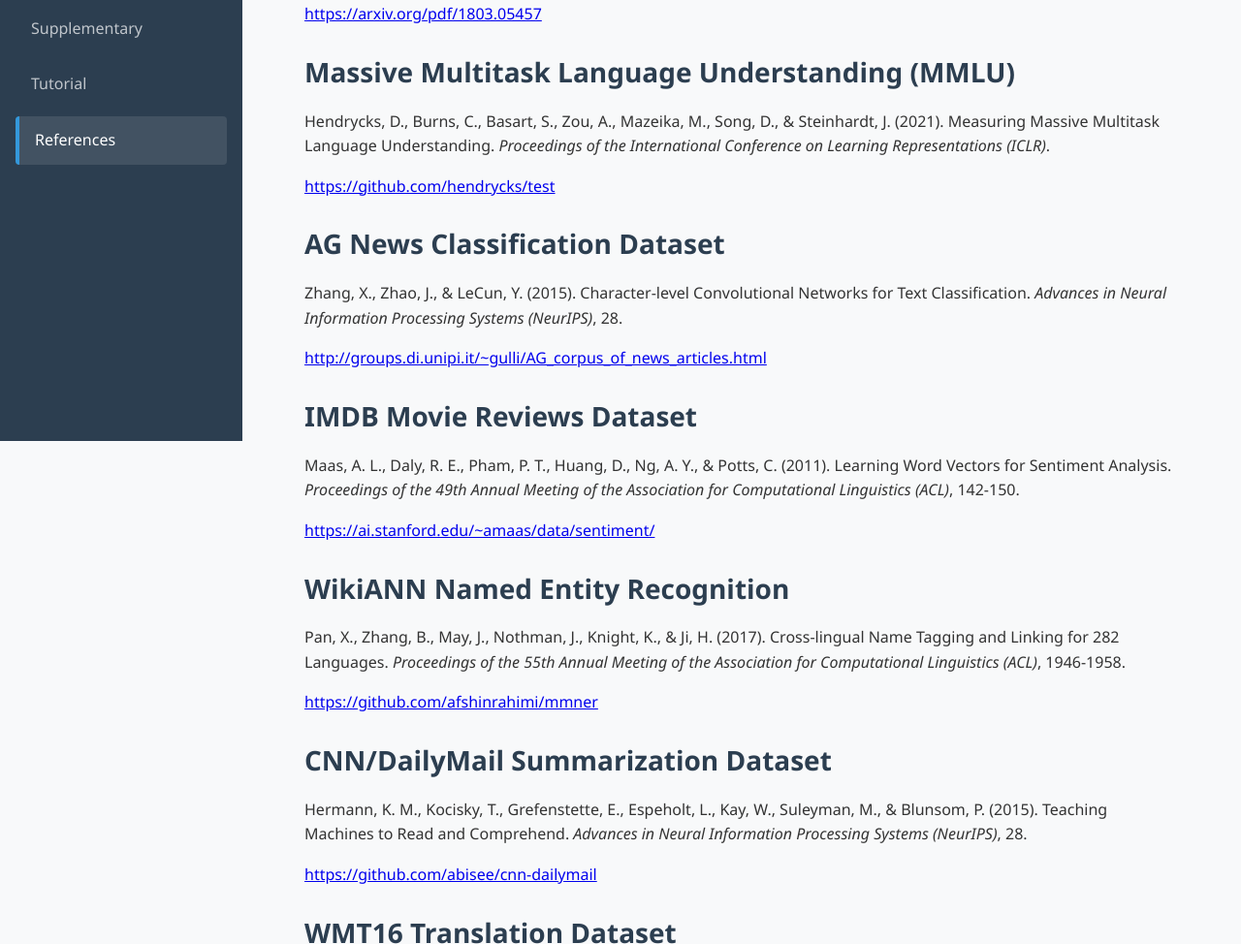
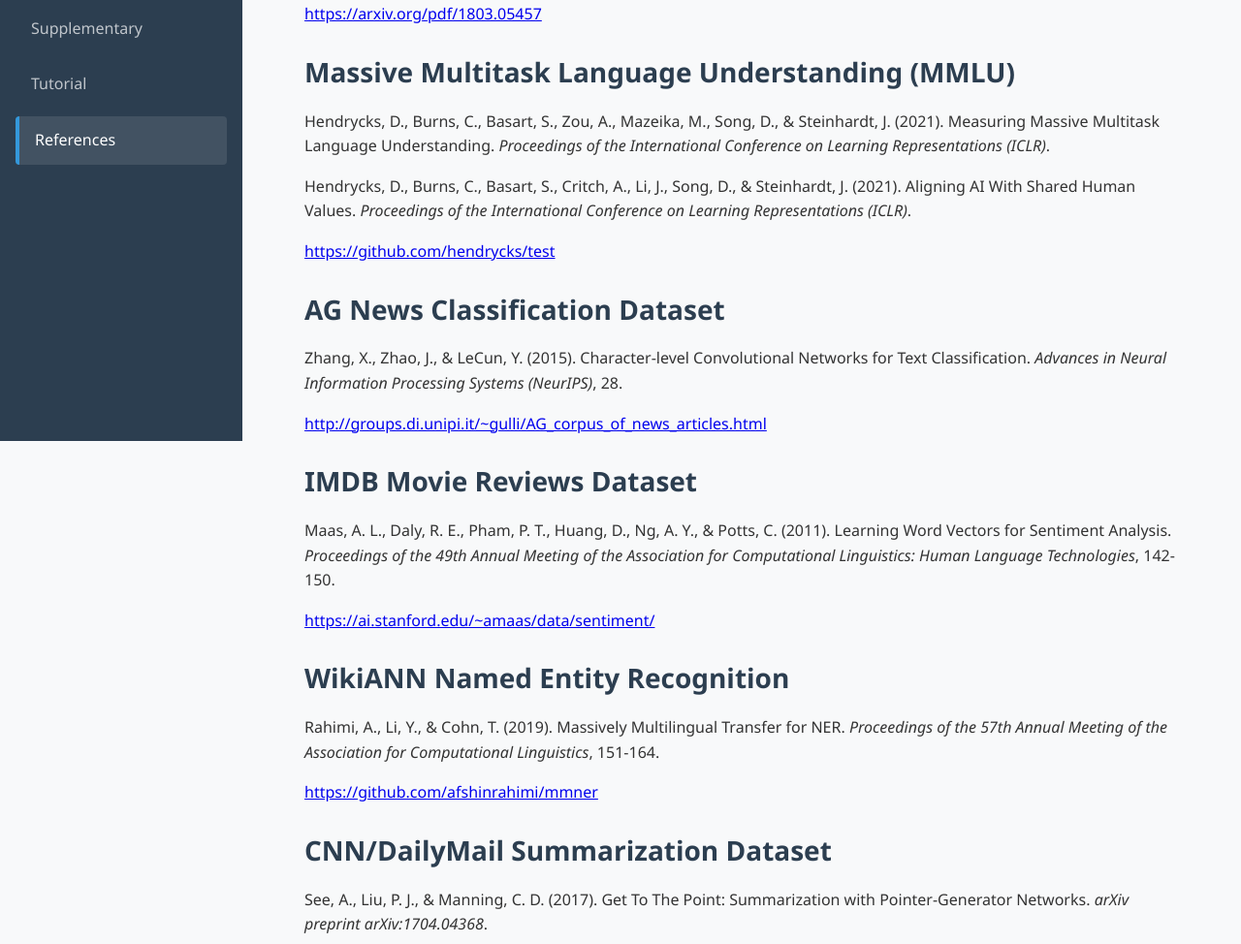
Before and after one commit to beesfleas/FMBench, a plain HTML site: page docs/references.html in a window 1280 px wide. Shown: the part 345-1319 px from the top of the page at 97% size. Drawn offline with Linux system fonts and the light colour scheme.

Commit message:
fixed references

```diff
--- a/docs/references.html
+++ b/docs/references.html
@@ -42,6 +42,10 @@
                 Measuring Massive Multitask Language Understanding.
                 <em>Proceedings of the International Conference on Learning Representations (ICLR)</em>.
             </p>
+            <p>Hendrycks, D., Burns, C., Basart, S., Critch, A., Li, J., Song, D., & Steinhardt, J. (2021).
+                Aligning AI With Shared Human Values.
+                <em>Proceedings of the International Conference on Learning Representations (ICLR)</em>.
+            </p>
             <p><a href="https://github.com/hendrycks/test" target="_blank">https://github.com/hendrycks/test</a></p>
 
             <h3 id="ref-agnews">AG News Classification Dataset</h3>
@@ -55,25 +59,25 @@
             <h3 id="ref-imdb">IMDB Movie Reviews Dataset</h3>
             <p>Maas, A. L., Daly, R. E., Pham, P. T., Huang, D., Ng, A. Y., & Potts, C. (2011).
                 Learning Word Vectors for Sentiment Analysis.
-                <em>Proceedings of the 49th Annual Meeting of the Association for Computational Linguistics (ACL)</em>,
-                142-150.
+                <em>Proceedings of the 49th Annual Meeting of the Association for Computational Linguistics: Human
+                    Language Technologies</em>, 142-150.
             </p>
             <p><a href="https://ai.stanford.edu/~amaas/data/sentiment/"
                     target="_blank">https://ai.stanford.edu/~amaas/data/sentiment/</a></p>
 
             <h3 id="ref-wikiann">WikiANN Named Entity Recognition</h3>
-            <p>Pan, X., Zhang, B., May, J., Nothman, J., Knight, K., & Ji, H. (2017).
-                Cross-lingual Name Tagging and Linking for 282 Languages.
-                <em>Proceedings of the 55th Annual Meeting of the Association for Computational Linguistics (ACL)</em>,
-                1946-1958.
+            <p>Rahimi, A., Li, Y., & Cohn, T. (2019).
+                Massively Multilingual Transfer for NER.
+                <em>Proceedings of the 57th Annual Meeting of the Association for Computational Linguistics</em>,
+                151-164.
             </p>
             <p><a href="https://github.com/afshinrahimi/mmner" target="_blank">https://github.com/afshinrahimi/mmner</a>
             </p>
 
             <h3 id="ref-cnndm">CNN/DailyMail Summarization Dataset</h3>
-            <p>Hermann, K. M., Kocisky, T., Grefenstette, E., Espeholt, L., Kay, W., Suleyman, M., & Blunsom, P. (2015).
-                Teaching Machines to Read and Comprehend.
-                <em>Advances in Neural Information Processing Systems (NeurIPS)</em>, 28.
+            <p>See, A., Liu, P. J., & Manning, C. D. (2017).
+                Get To The Point: Summarization with Pointer-Generator Networks.
+                <em>arXiv preprint arXiv:1704.04368</em>.
             </p>
             <p><a href="https://github.com/abisee/cnn-dailymail"
                     target="_blank">https://github.com/abisee/cnn-dailymail</a></p>
@@ -165,7 +169,7 @@
         </section>
 
         <section class="section">
-            <h2 id="benchmarking-frameworks">Benchmarking Frameworks</h2>
+            <h2 id="other">Other</h2>
 
             <h3 id="ref-helm">HELM (Holistic Evaluation of Language Models)</h3>
             <p>Liang, P., et al. (2022).
@@ -202,6 +206,7 @@
                     Networks
                     (IPSN)</em>.
             </p>
+            <p><a href="https://arxiv.org/abs/2207.12496" target="_blank">https://arxiv.org/abs/2207.12496</a></p>
 
             <h3 id="ref-flashattention">FlashAttention</h3>
             <p>Dao, T., et al. (2022).
@@ -215,12 +220,14 @@
                 Benchmarking Ultra-Low-Power micro-NPUs for TinyML Applications.
                 <em>arXiv preprint</em>.
             </p>
+            <p><a href="https://arxiv.org/abs/2503.22567" target="_blank">https://arxiv.org/abs/2503.22567</a></p>
 
             <h3 id="ref-pagoda">Pagoda</h3>
             <p>Li, S., et al.
                 Pagoda: A Roofline-based Performance Analysis Tool for Deep Learning Accelerators.
                 <em>IEEE International Symposium on Performance Analysis of Systems and Software (ISPASS)</em>.
             </p>
+            <p><a href="https://arxiv.org/abs/2509.20189" target="_blank">https://arxiv.org/abs/2509.20189</a></p>
 
             <h3 id="ref-mltiny">MLPerf Tiny</h3>
             <p>Banbury, C., et al. (2021).
@@ -230,10 +237,12 @@
             <p><a href="https://arxiv.org/abs/2106.07597" target="_blank">https://arxiv.org/abs/2106.07597</a></p>
 
             <h3 id="ref-elib">ELIB</h3>
-            <p>Li, Y., et al.
-                ELIB: Edge Learning Benchmark.
-                <em>arXiv preprint</em>.
+            <p>Chen, H., Tian, C., He, Z., Yu, B., Liu, Y., & Cao, J. (2025).
+                Inference performance evaluation for LLMs on edge devices with a novel benchmarking framework and
+                metric.
+                <em>arXiv preprint arXiv:2508.11269</em>.
             </p>
+            <p><a href="https://arxiv.org/abs/2508.11269" target="_blank">https://arxiv.org/abs/2508.11269</a></p>
         </section>
 
         <section class="section">
```
